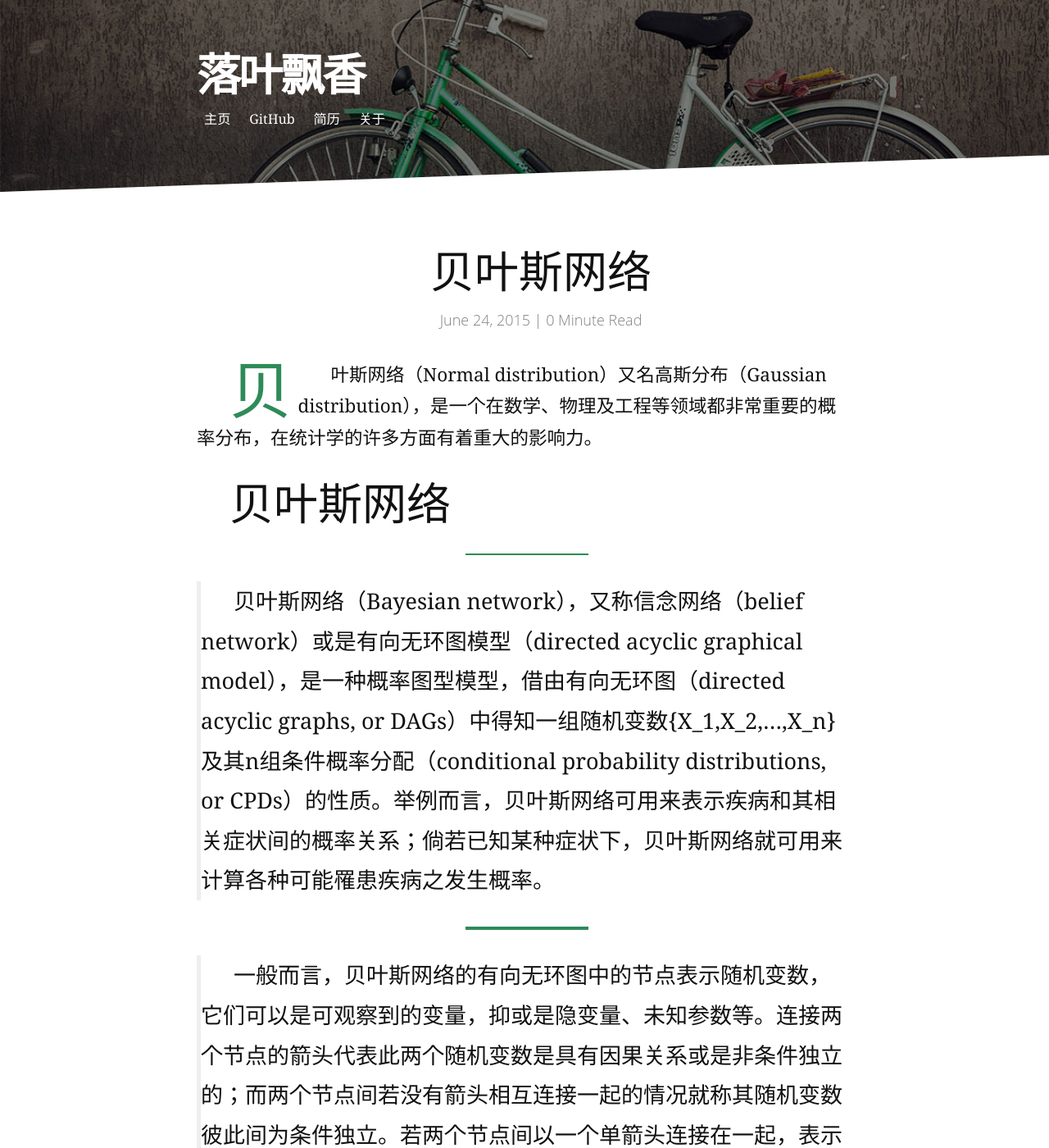
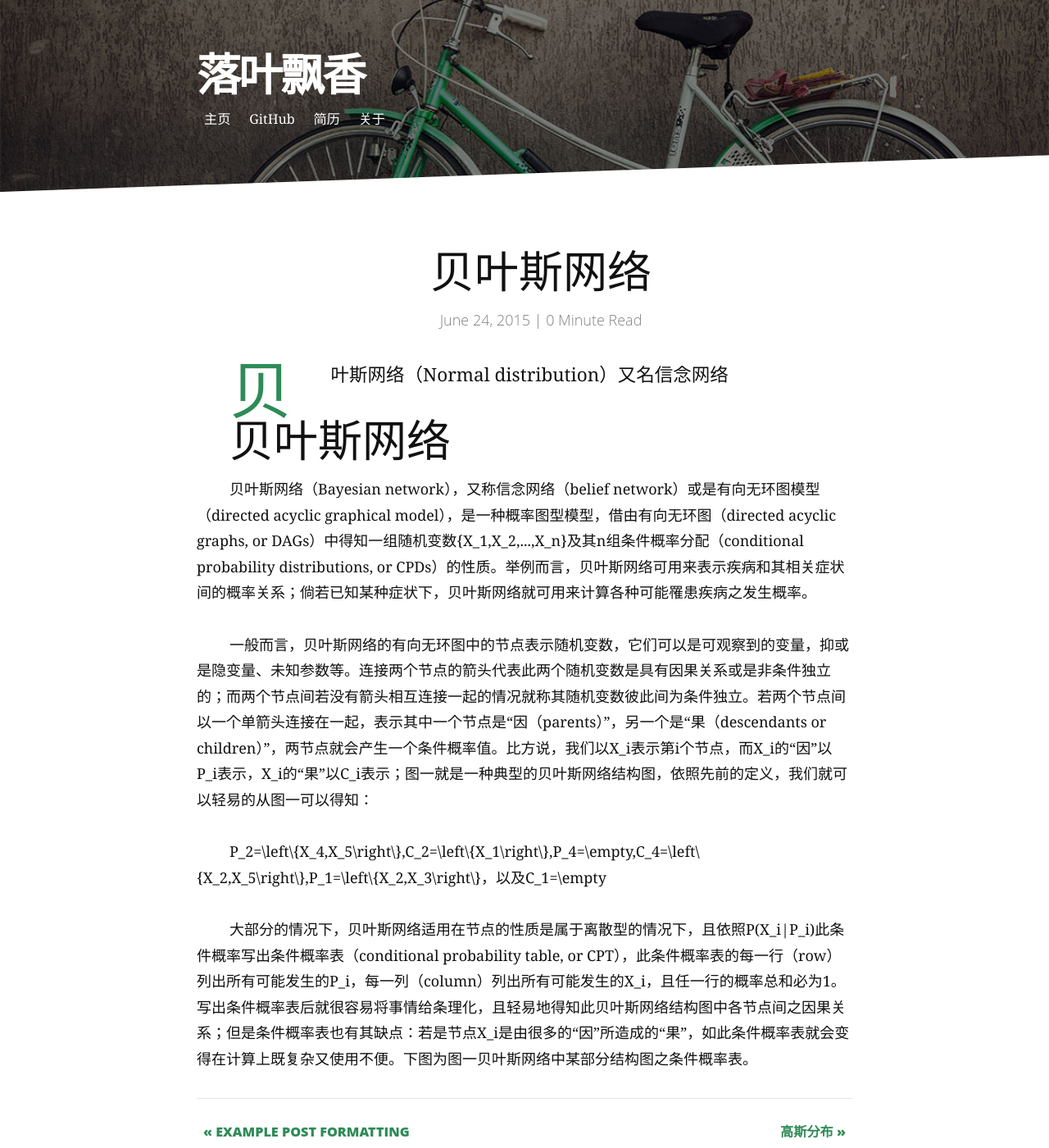
Before and after one commit to luonaibin/luonaibin.github.io, a Jekyll site: the page built from _posts/2015-06-24-BayesianNet.markdown, in a window 1280 px wide and 1400 px high. Shown: the whole window at 82% size. Built offline with Jekyll 4.4.1, drawn with Linux system fonts in a browser that asks for light colours; Markdown is read by kramdown in place of the engine named in the settings; some of the changed text lies outside the part shown.

Commit message:
update 20150505

```diff
--- a/_posts/2015-06-24-BayesianNet.markdown
+++ b/_posts/2015-06-24-BayesianNet.markdown
@@ -15,16 +14,16 @@ p{
 </style>
 
 <p class="intro">
-	<span class="dropcap">贝</span>叶斯网络（Normal distribution）又名高斯分布（Gaussian distribution），是一个在数学、物理及工程等领域都非常重要的概率分布，在统计学的许多方面有着重大的影响力。
+	<span class="dropcap">贝</span>叶斯网络（Normal distribution）又名信念网络
 </p>
 
 #贝叶斯网络
->贝叶斯网络（Bayesian network），又称信念网络（belief network）或是有向无环图模型（directed acyclic graphical model），是一种概率图型模型，借由有向无环图（directed acyclic graphs, or DAGs）中得知一组随机变数{X_1,X_2,...,X_n}及其n组条件概率分配（conditional probability distributions, or CPDs）的性质。举例而言，贝叶斯网络可用来表示疾病和其相关症状间的概率关系；倘若已知某种症状下，贝叶斯网络就可用来计算各种可能罹患疾病之发生概率。
-
->一般而言，贝叶斯网络的有向无环图中的节点表示随机变数，它们可以是可观察到的变量，抑或是隐变量、未知参数等。连接两个节点的箭头代表此两个随机变数是具有因果关系或是非条件独立的；而两个节点间若没有箭头相互连接一起的情况就称其随机变数彼此间为条件独立。若两个节点间以一个单箭头连接在一起，表示其中一个节点是“因（parents）”，另一个是“果（descendants or children）”，两节点就会产生一个条件概率值。比方说，我们以X_i表示第i个节点，而X_i的“因”以P_i表示，X_i的“果”以C_i表示；图一就是一种典型的贝叶斯网络结构图，依照先前的定义，我们就可以轻易的从图一可以得知：
+<p>贝叶斯网络（Bayesian network），又称信念网络（belief network）或是有向无环图模型（directed acyclic graphical model），是一种概率图型模型，借由有向无环图（directed acyclic graphs, or DAGs）中得知一组随机变数{X_1,X_2,...,X_n}及其n组条件概率分配（conditional probability distributions, or CPDs）的性质。举例而言，贝叶斯网络可用来表示疾病和其相关症状间的概率关系；倘若已知某种症状下，贝叶斯网络就可用来计算各种可能罹患疾病之发生概率。
+</p>
+<p>一般而言，贝叶斯网络的有向无环图中的节点表示随机变数，它们可以是可观察到的变量，抑或是隐变量、未知参数等。连接两个节点的箭头代表此两个随机变数是具有因果关系或是非条件独立的；而两个节点间若没有箭头相互连接一起的情况就称其随机变数彼此间为条件独立。若两个节点间以一个单箭头连接在一起，表示其中一个节点是“因（parents）”，另一个是“果（descendants or children）”，两节点就会产生一个条件概率值。比方说，我们以X_i表示第i个节点，而X_i的“因”以P_i表示，X_i的“果”以C_i表示；图一就是一种典型的贝叶斯网络结构图，依照先前的定义，我们就可以轻易的从图一可以得知：
 
 <p>P_2=\left\{X_4,X_5\right\},C_2=\left\{X_1\right\},P_4=\empty,C_4=\left\{X_2,X_5\right\},P_1=\left\{X_2,X_3\right\}，以及C_1=\empty<p>
+</p>
 
->大部分的情况下，贝叶斯网络适用在节点的性质是属于离散型的情况下，且依照P(X_i|P_i)此条件概率写出条件概率表（conditional probability table, or CPT），此条件概率表的每一行（row）列出所有可能发生的P_i，每一列（column）列出所有可能发生的X_i，且任一行的概率总和必为1。写出条件概率表后就很容易将事情给条理化，且轻易地得知此贝叶斯网络结构图中各节点间之因果关系；但是条件概率表也有其缺点：若是节点X_i是由很多的“因”所造成的“果”，如此条件概率表就会变得在计算上既复杂又使用不便。下图为图一贝叶斯网络中某部分结构图之条件概率表。
-
-![](https://zh.wikipedia.org/wiki/File:%E6%A2%9D%E4%BB%B6%E6%A9%9F%E7%8E%87%E8%A1%A8.jpg)
+<p>大部分的情况下，贝叶斯网络适用在节点的性质是属于离散型的情况下，且依照P(X_i|P_i)此条件概率写出条件概率表（conditional probability table, or CPT），此条件概率表的每一行（row）列出所有可能发生的P_i，每一列（column）列出所有可能发生的X_i，且任一行的概率总和必为1。写出条件概率表后就很容易将事情给条理化，且轻易地得知此贝叶斯网络结构图中各节点间之因果关系；但是条件概率表也有其缺点：若是节点X_i是由很多的“因”所造成的“果”，如此条件概率表就会变得在计算上既复杂又使用不便。下图为图一贝叶斯网络中某部分结构图之条件概率表。
+</p>
```
Also changed, not shown: other parts of _posts/2015-06-24-BayesianNet.markdown (+1 -2 lines).
